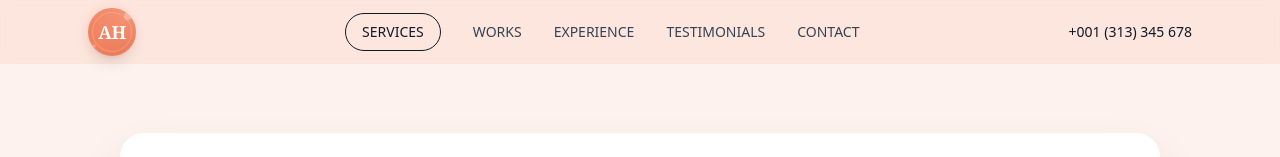
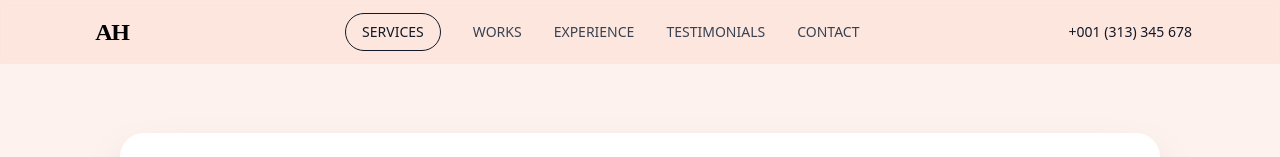
Before and after one commit to Abdallah-hilal/portfolio-page-creator-kit, a React (Vite) app: page / in a window 1280 px wide. Shown: the top 157 px of the page. Built offline with nearby package versions, Linux system fonts and the light colour scheme.

Commit message:
Refactor: Update logo to match image
Updated the logo component to match the provided image.

```diff
--- a/src/components/Logo.tsx
+++ b/src/components/Logo.tsx
@@ -1,33 +1,17 @@
 
 const Logo = ({ size = "default", className = "" }: { size?: "small" | "default" | "large", className?: string }) => {
   const sizeClasses = {
-    small: "w-8 h-8 text-sm",
-    default: "w-12 h-12 text-lg",
-    large: "w-16 h-16 text-xl"
+    small: "w-8 h-8 text-lg",
+    default: "w-12 h-12 text-2xl",
+    large: "w-16 h-16 text-3xl"
   };
 
   return (
-    <div className={`${sizeClasses[size]} ${className} relative`}>
-      {/* Main logo container */}
-      <div className="w-full h-full rounded-full bg-gradient-to-br from-[#F17C58] via-[#F17C58] to-[#E56B47] shadow-lg flex items-center justify-center relative overflow-hidden">
-        {/* Background pattern */}
-        <div className="absolute inset-0 bg-gradient-to-tr from-transparent via-white/10 to-white/20 rounded-full"></div>
-
-        {/* Decorative circles */}
-        <div className="absolute top-1 right-1 w-2 h-2 bg-white/30 rounded-full"></div>
-        <div className="absolute bottom-2 left-1 w-1 h-1 bg-white/20 rounded-full"></div>
-
-        {/* AH Text */}
-        <span className="font-bold text-white tracking-tight relative z-10 font-serif">
-          AH
-        </span>
-
-        {/* Inner glow */}
-        <div className="absolute inset-1 rounded-full border border-white/20"></div>
+    <div className={`${sizeClasses[size]} ${className} flex items-center justify-center`}>
+      <div className="font-bold text-black tracking-tighter select-none" style={{ fontFamily: 'serif' }}>
+        <span className="text-current">A</span>
+        <span className="text-current">H</span>
       </div>
-
-      {/* Outer shadow ring */}
-      <div className="absolute inset-0 rounded-full bg-gradient-to-br from-[#F17C58]/20 to-transparent blur-sm scale-110 -z-10"></div>
     </div>
   );
 };
```
